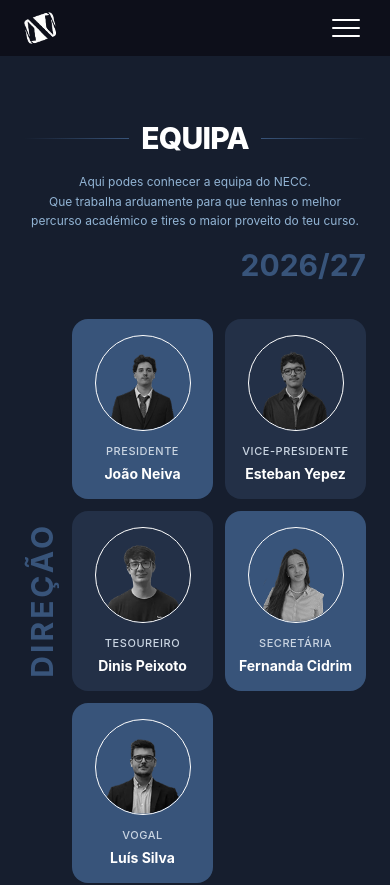
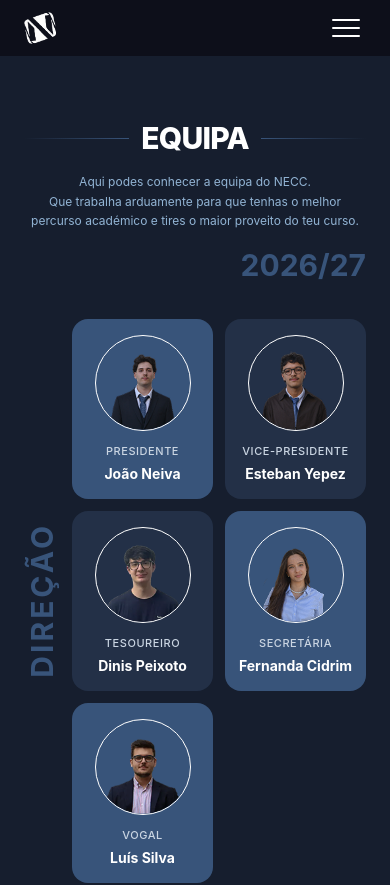
Before and after one commit to NECC/Website2.0, a Next.js app: page /team in a window 390 px wide. Shown: the top 885 px of the page. Built offline with nearby package versions, Linux system fonts and the light colour scheme.

Commit message:
Update MerchPage layout for improved responsiveness and adjust TeamPage image handling

```diff
--- a/app/merch/page.tsx
+++ b/app/merch/page.tsx
@@ -221,7 +221,7 @@ export default function MerchPage() {
           </div>
 
           <Reveal delay={0.1} className="py-20 lg:py-24">
-            <div className="relative flex min-h-40 flex-col justify-center rounded-2xl border border-[#3B9EFF]/20 bg-linear-to-br from-[#15428C] to-[#19283F] p-5 pr-32 transition-colors duration-300 hover:border-[#3B9EFF]/50 sm:p-8 sm:pr-64 lg:min-h-60 lg:pr-[28rem]">
+            <div className="relative flex min-h-40 flex-col justify-center rounded-2xl border border-[#3B9EFF]/20 bg-linear-to-br from-[#15428C] to-[#19283F] p-5 pr-32 transition-colors duration-300 hover:border-[#3B9EFF]/50 sm:p-8 sm:pr-64 lg:min-h-60 lg:pr-112">
               <div className="flex flex-col gap-2 sm:gap-3">
                 <h2 className="text-xl font-bold text-white sm:text-2xl">
                   Novidades Brevemente
--- a/app/team/page.tsx
+++ b/app/team/page.tsx
@@ -31,7 +31,7 @@ const MemberCard = ({
             width={128}
             height={128}
             alt={`Foto de ${name}`}
-            className="pointer-events-none h-full w-full rounded-full object-cover select-none grayscale transition-all duration-500 group-hover:grayscale-0 group-active:grayscale-0"
+            className="pointer-events-none h-full w-full rounded-full object-cover select-none"
           />
         </div>
 
```
